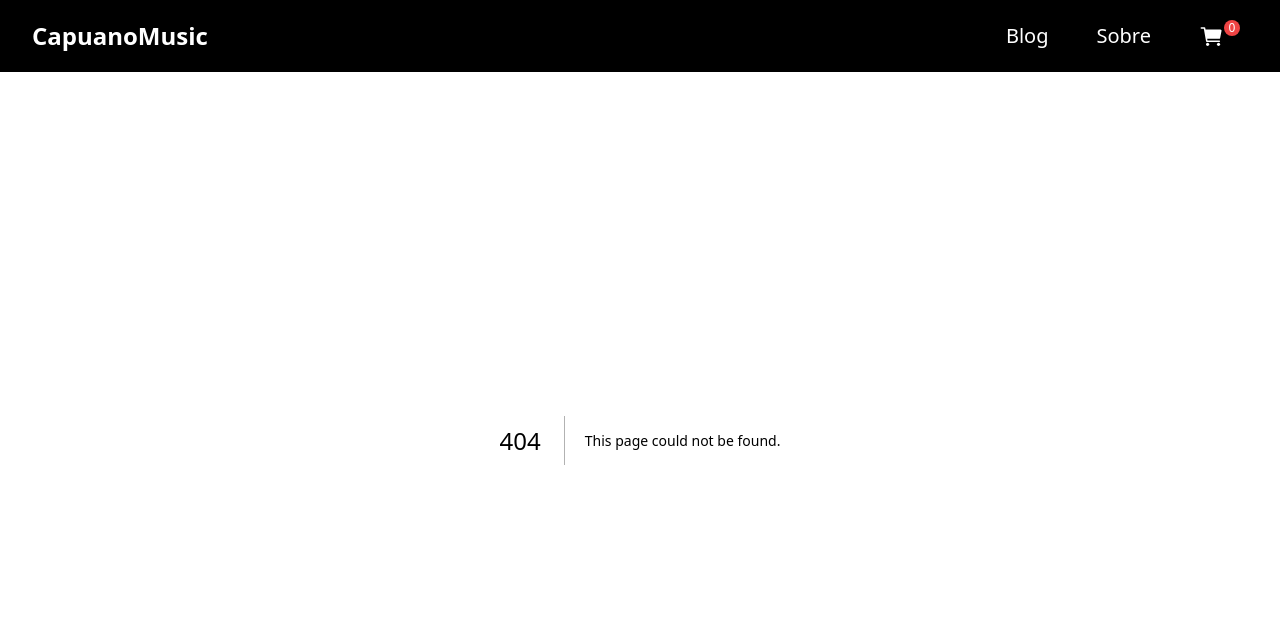
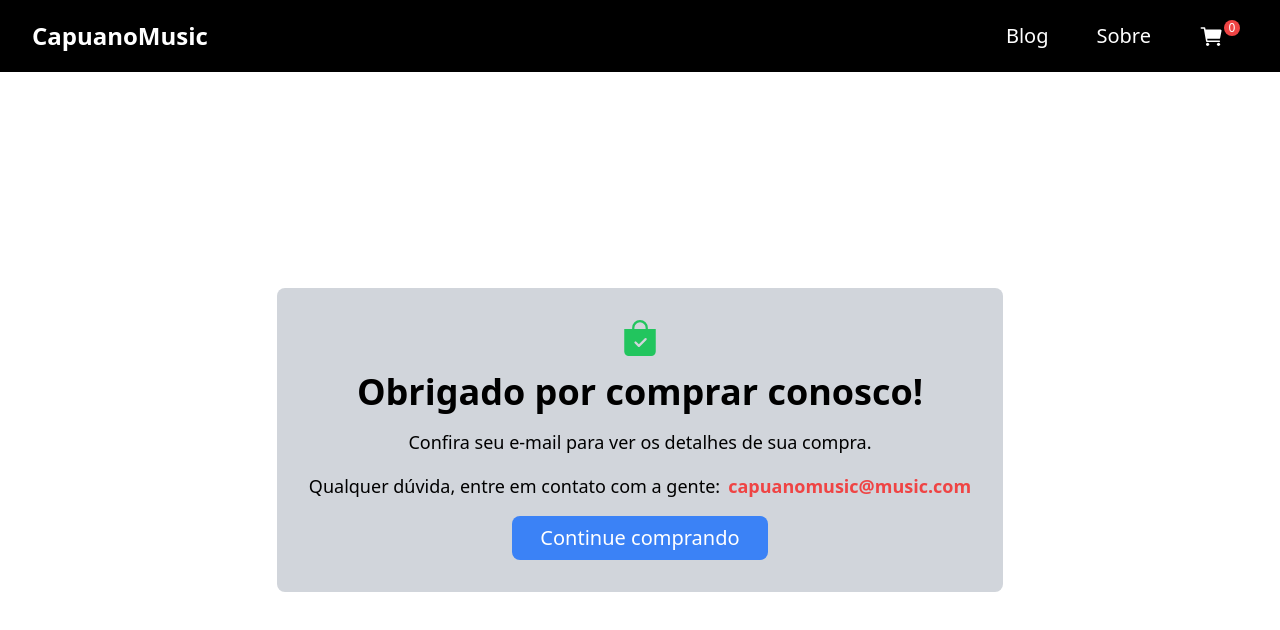
Before and after one commit to pvcapuano/capuano-music, a Next.js app in the folder front/: page /success in a window 1280 px wide. Before the commit this address had no page. Shown: the top 630 px of the page. Built offline with nearby package versions, Linux system fonts and the light colour scheme.

Commit message:
feat: stripe integration

```diff
--- a/front/src/components/Cart/index.tsx
+++ b/front/src/components/Cart/index.tsx
@@ -35,11 +35,13 @@ const Cart = () => {
       body: JSON.stringify(cartItems),
     });
 
-    if (response.statusCode === 500) return;
+    if (response.status === 500) return;
 
     const data = await response.json();
 
-    toast.loading("Redirecting...");
+    toast.loading("Redirecionando...");
+
+    console.log(data.id);
 
     stripe.redirectToCheckout({ sessionId: data.id });
   };
@@ -132,17 +134,10 @@ const Cart = () => {
             <div className="w-full my-1">
               <hr></hr>
             </div>
-            <div className="w-full flex  justify-between p-5">
-              <h3 className="text-base font-bold">Frete:</h3>
-              <h3 className="text-base">R$ 20</h3>
-            </div>
-            <div className="w-full my-1">
-              <hr></hr>
-            </div>
 
             <div className="w-full flex  justify-between p-5">
               <h3 className="text-base font-bold">Subtotal:</h3>
-              <h3 className="text-base">R$ {(totalPrice + 0.02).toFixed(3)}</h3>
+              <h3 className="text-base">R$ {totalPrice}</h3>
             </div>
             <div className="w-full mx-auto">
               <button
--- a/front/src/components/FreteCalculator/index.tsx
+++ b/front/src/components/FreteCalculator/index.tsx
@@ -57,7 +57,7 @@ const FreteCalculator: React.FC<FreteCalculatorProps> = () => {
             </thead>
             <tbody>
               <tr>
-                <td className="p-1">4 dias úteis</td>
+                <td className="p-1">Frete grátis</td>
                 <td className="p-1">{frete}</td>
               </tr>
             </tbody>
--- a/front/src/pages/api/hello.ts
+++ /dev/null
@@ -1,13 +0,0 @@
-// Next.js API route support: https://nextjs.org/docs/api-routes/introduction
-import type { NextApiRequest, NextApiResponse } from 'next'
-
-type Data = {
-  name: string
-}
-
-export default function handler(
-  req: NextApiRequest,
-  res: NextApiResponse<Data>
-) {
-  res.status(200).json({ name: 'John Doe' })
-}
--- /dev/null
+++ b/front/src/pages/api/stripe.ts
@@ -0,0 +1,62 @@
+import Stripe from "stripe";
+
+const stripe = new Stripe(process.env.NEXT_PUBLIC_STRIPE_SECRET_KEY);
+
+export default async function handler(req, res) {
+  if (req.method === "POST") {
+    try {
+      const params = {
+        submit_type: "pay",
+        mode: "payment",
+        payment_method_types: ["card"],
+        billing_address_collection: "auto",
+        shipping_options: [
+          { shipping_rate: "shr_1NJkZiDRubp9Ec6zfDkeM3o2" },
+          { shipping_rate: "shr_1NJkaDDRubp9Ec6zfYtek40e" },
+        ],
+        line_items: req.body.map((item) => {
+          const img = item.image[0].asset._ref;
+          const newImage = img
+            .replace(
+              "image-",
+              "https://cdn.sanity.io/images/zowvnqwm/production/"
+            )
+            .replace("-webp", ".webp");
+
+          return {
+            price_data: {
+              currency: "BRL",
+              product_data: {
+                name: item.name,
+                images: [newImage],
+              },
+              unit_amount: Math.round(item.price * 100),
+            },
+            adjustable_quantity: {
+              enabled: true,
+              minimum: 1,
+            },
+            quantity: item.quantity,
+          };
+        }),
+        success_url: `${req.headers.origin}/success`,
+        cancel_url: `${req.headers.origin}/canceled`,
+      };
+
+      // Create Checkout Sessions from body params.
+      const session = await stripe.checkout.sessions.create(params);
+
+      console.log(session); // Verifique a sessão criada
+
+      res.status(200).json(session);
+    } catch (err) {
+      console.error(err);
+      res
+        .status(err.statusCode || 500)
+        .json({ error: "Erro ao criar a sessão de checkout." });
+    }
+  } else {
+    res.setHeader("Allow", "POST");
+    res.status(405).end("Method Not Allowed");
+  }
+}
--- /dev/null
+++ b/front/src/pages/success.tsx
@@ -0,0 +1,52 @@
+import React, { useState, useEffect } from "react";
+import Link from "next/link";
+import { BsBagCheckFill } from "react-icons/bs";
+
+import { useStateContext } from "../../context/StateContext";
+
+const Success = () => {
+  const { setCartItems, setTotalPrice, setTotalQuantities } = useStateContext();
+
+  useEffect(() => {
+    localStorage.clear();
+    setCartItems([]);
+    setTotalPrice(0);
+    setTotalQuantities(0);
+  }, []);
+
+  return (
+    <div className="bg-white min-h-screen flex items-center justify-center p-2">
+      <div className="bg-gray-300 p-8 rounded-lg flex flex-col justify-center items-center">
+        <p className="text-green-500 text-4xl mb-4">
+          <BsBagCheckFill />
+        </p>
+        <h2 className="text-4xl font-bold mb-4 text-center">
+          Obrigado por comprar conosco!
+        </h2>
+        <p className="text-lg text-center mb-4">
+          Confira seu e-mail para ver os detalhes de sua compra.
+        </p>
+        <p className="text-lg text-center mb-4">
+          Qualquer dúvida, entre em contato com a gente:
+          <a
+            className="text-red-500 font-bold ml-2"
+            href="mailto:capuanomusic@music.com"
+          >
+            capuanomusic@music.com
+          </a>
+        </p>
+        <Link href="/">
+          <button
+            type="button"
+            width="300px"
+            className="w-64 py-2 px-4 bg-blue-500 text-white rounded-lg text-xl "
+          >
+            Continue comprando
+          </button>
+        </Link>
+      </div>
+    </div>
+  );
+};
+
+export default Success;
```
Also changed, not shown: 1 other file (tests, documents, lock files or other folders).
